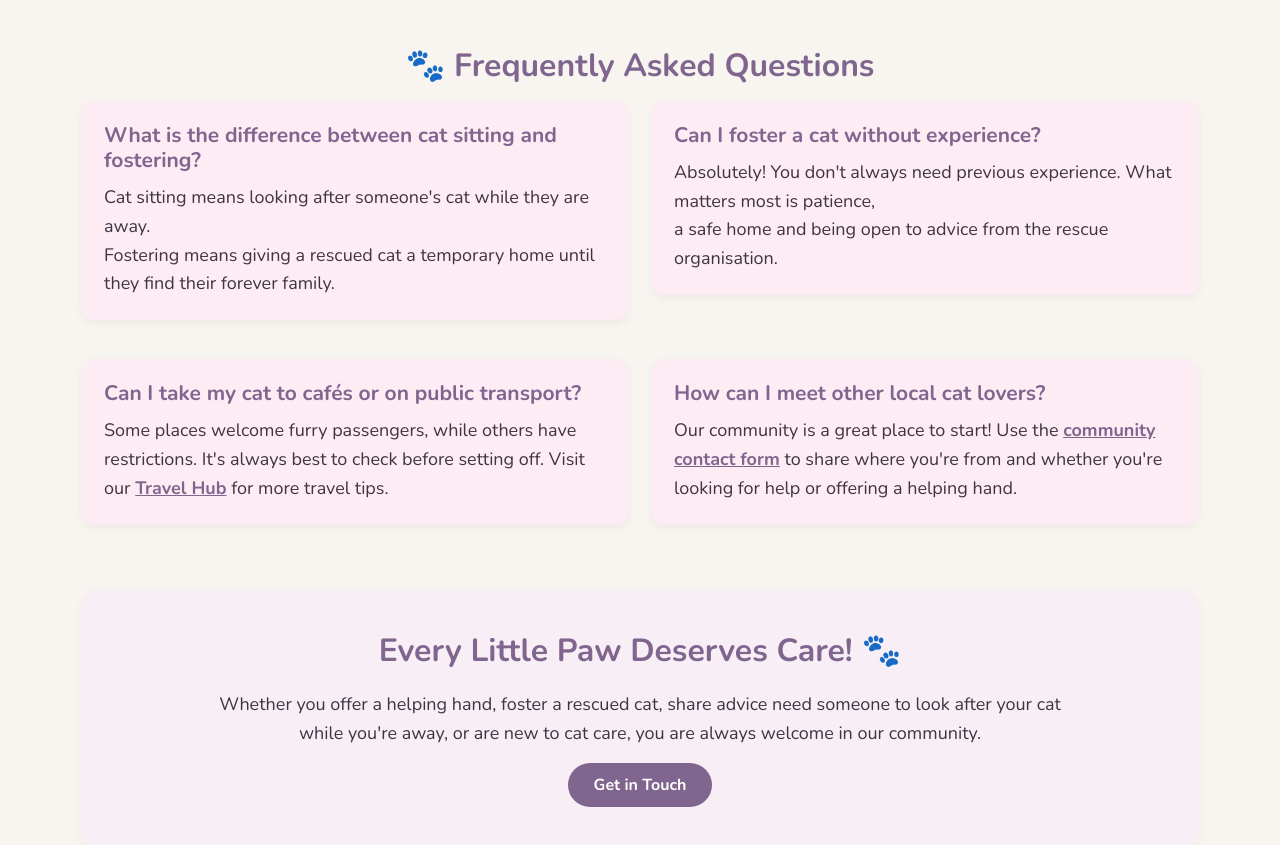
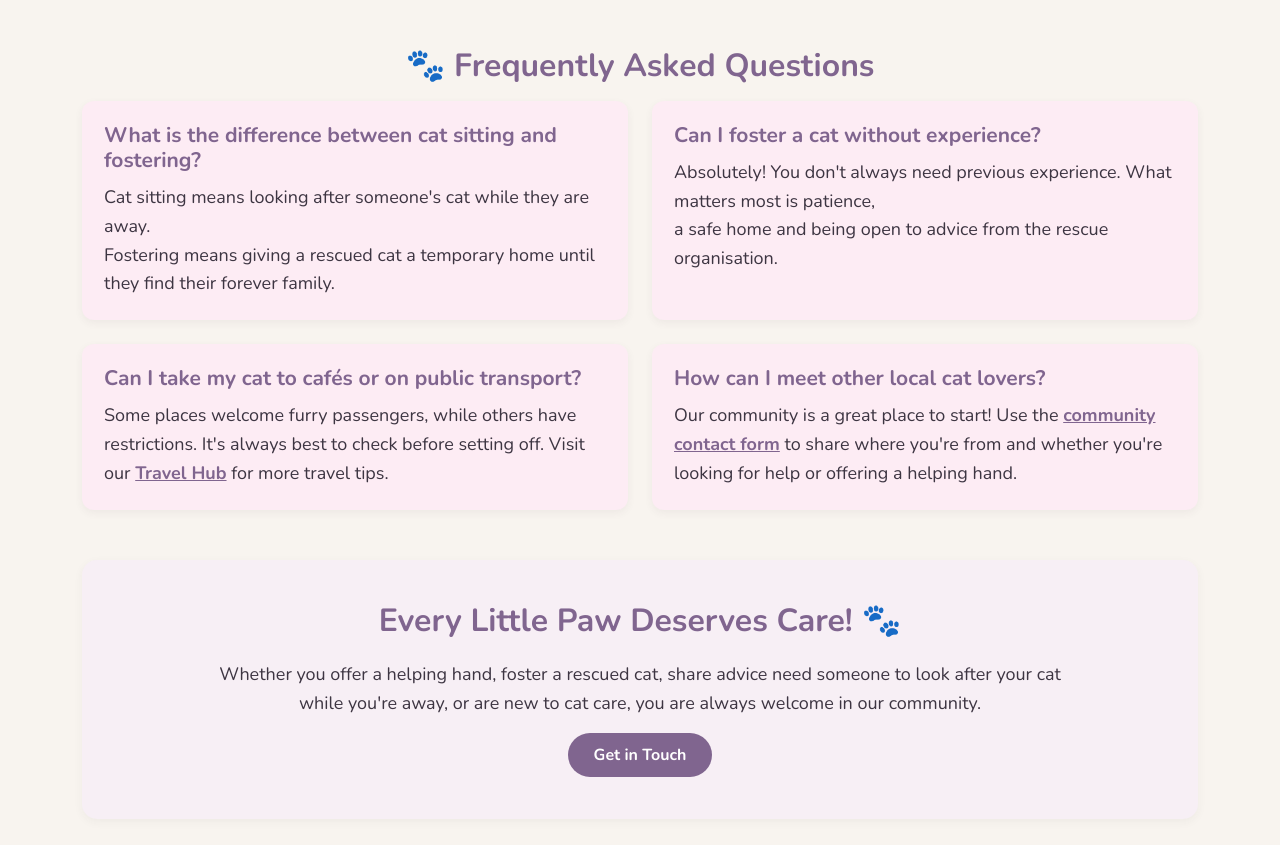
Before and after one commit to tbeaurepaire/Purrfect_Community, a plain HTML site: page Pages/fosteringAndCaring.html in a window 1280 px wide. Shown: the part 3404-4249 px from the top of the page. Drawn offline with nearby package versions, Linux system fonts and the light colour scheme.

Commit message:
Restore shared stylesheet and styles

```diff
--- a/Styles/style.css
+++ b/Styles/style.css
@@ -268,16 +268,19 @@ h2 {
     background: var(--powder-puff);
     padding: 22px;
     border-radius: 12px;
-    margin-bottom: 15px;
+    height: 100%;
     box-shadow: 0 3px 8px rgba(61, 53, 66, .06);
 }
+
 .faq-card h3 {
     font-size: 21px;
     margin-bottom: 10px;
 }
+
 .faq-card p {
     margin-bottom: 0;
 }
+
 .faq-card a {
     color: var(--muted-purple);
     font-weight: bold;
```
